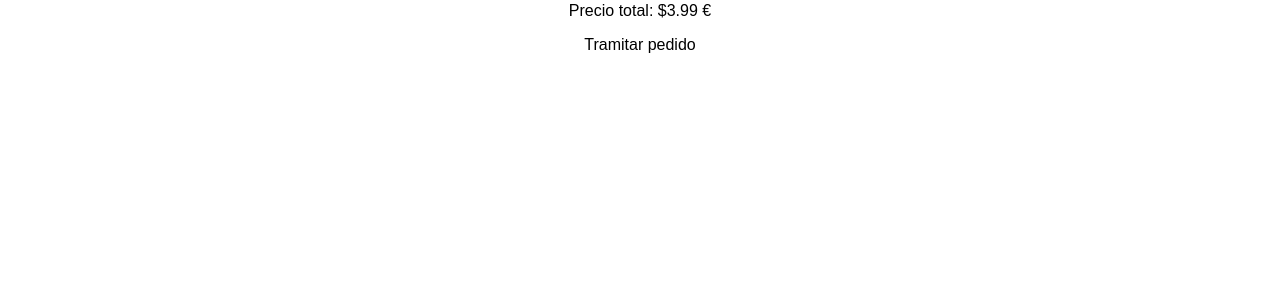
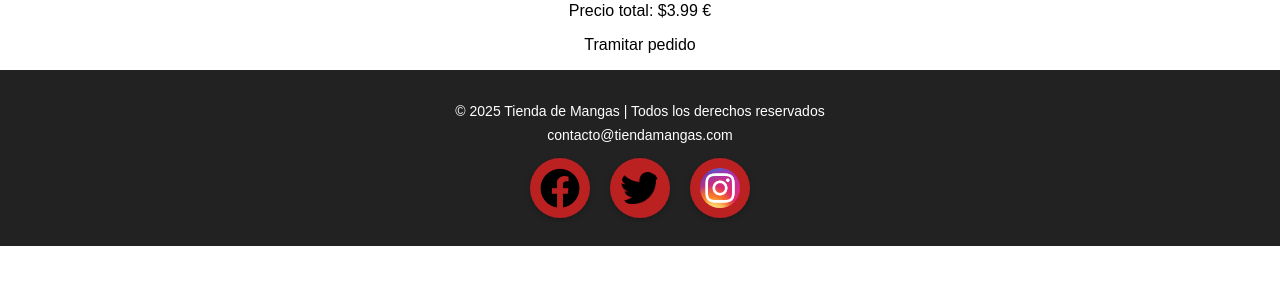
Before and after one commit to anajmnz/Tienda_mangas_react, a React (Vite) app: page /carrito in a window 1280 px wide. Shown: the part 490-774 px from the top of the page. Built offline with nearby package versions, Linux system fonts and the light colour scheme; no server answers.

Commit message:
poner footer en carrito

```diff
--- a/src/Carrito.jsx
+++ b/src/Carrito.jsx
@@ -1,5 +1,7 @@
 import { useEffect, useState } from "react";
 import Header from "./components/header";
+import Footer from './components/Footer';
+
 
 function Carrito() {
   const [cart, setCart] = useState([]);
@@ -65,6 +67,7 @@ function Carrito() {
           <p className="tramitar">Tramitar pedido</p>
         </div>
       </div>
+      <Footer></Footer>
     </>
   );
 }
```
